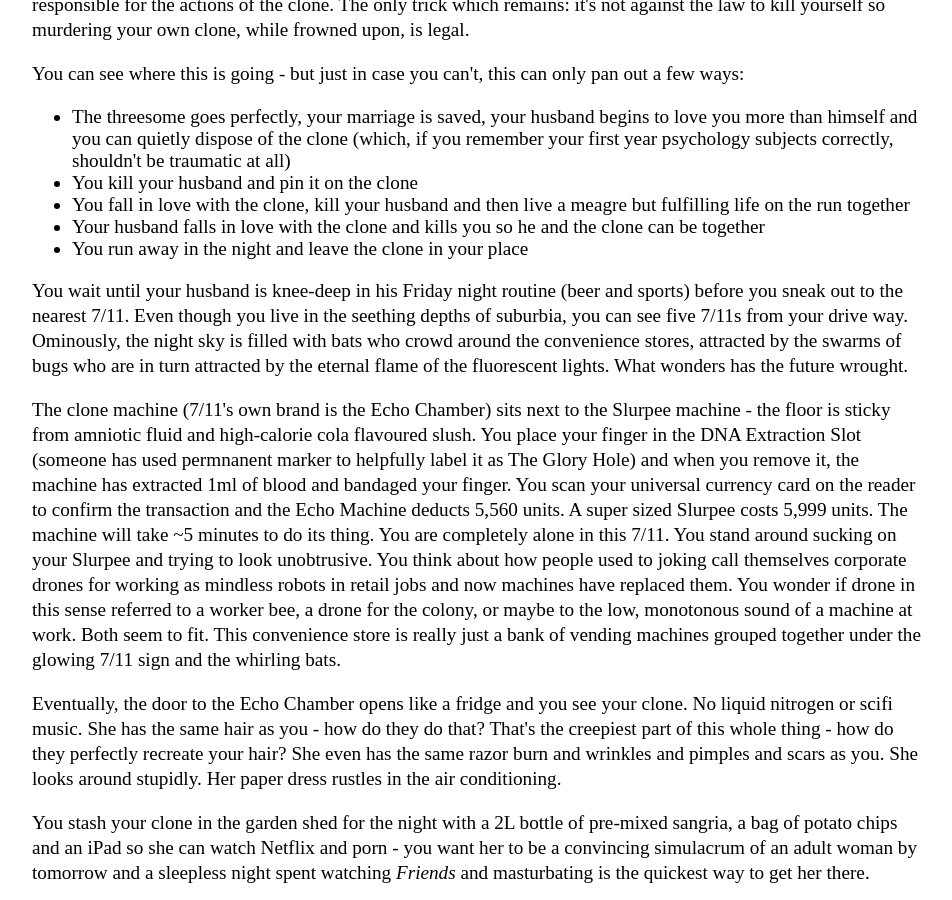
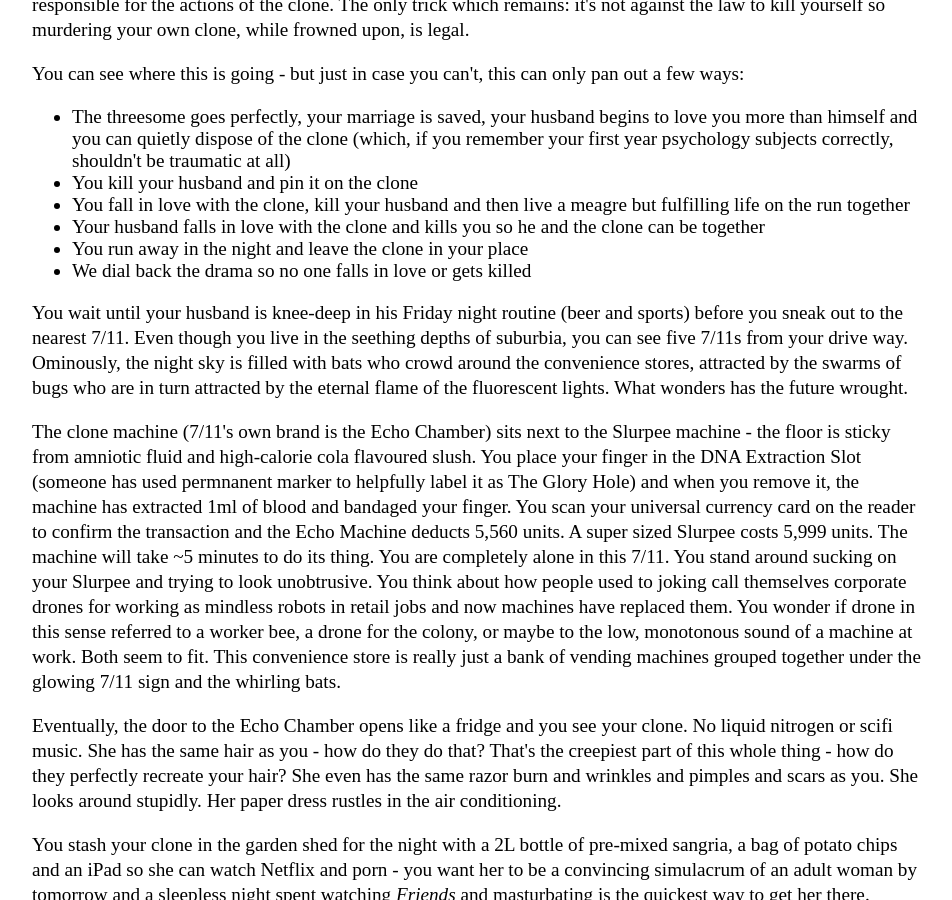
Before and after one commit to Pinelife/pinelife.github.io, a Jekyll site: the page built from Hellhole/excitingevent1.html, in a window 1280 px wide and 900 px high, scrolled down 578 px. Shown: the whole window, without its empty margins (160-1112 px from the left). Built offline with Jekyll 4.4.1, drawn with Linux system fonts in a browser that asks for light colours.

Commit message:
Update excitingevent1.html

```diff
--- a/Hellhole/excitingevent1.html
+++ b/Hellhole/excitingevent1.html
@@ -32,6 +32,7 @@ Don't question the clone thing too much. Let's just say it's 2023, an alien spac
     <li>You fall in love with the clone, kill your husband and then live a meagre but fulfilling life on the run together</li>
     <li>Your husband falls in love with the clone and kills you so he and the clone can be together</li>
     <li>You run away in the night and leave the clone in your place</li>
+    <li>We dial back the drama so no one falls in love or gets killed</li>
 </ul>
 <p>
   You wait until your husband is knee-deep in his Friday night routine (beer and sports) before you sneak out to the nearest 7/11.
```
